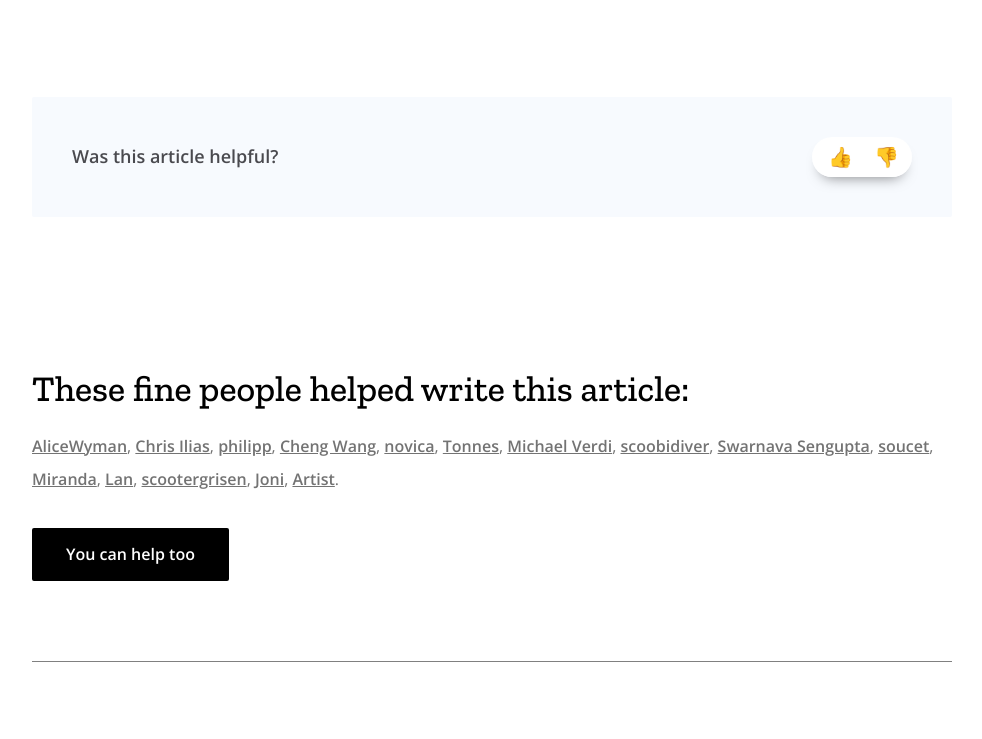
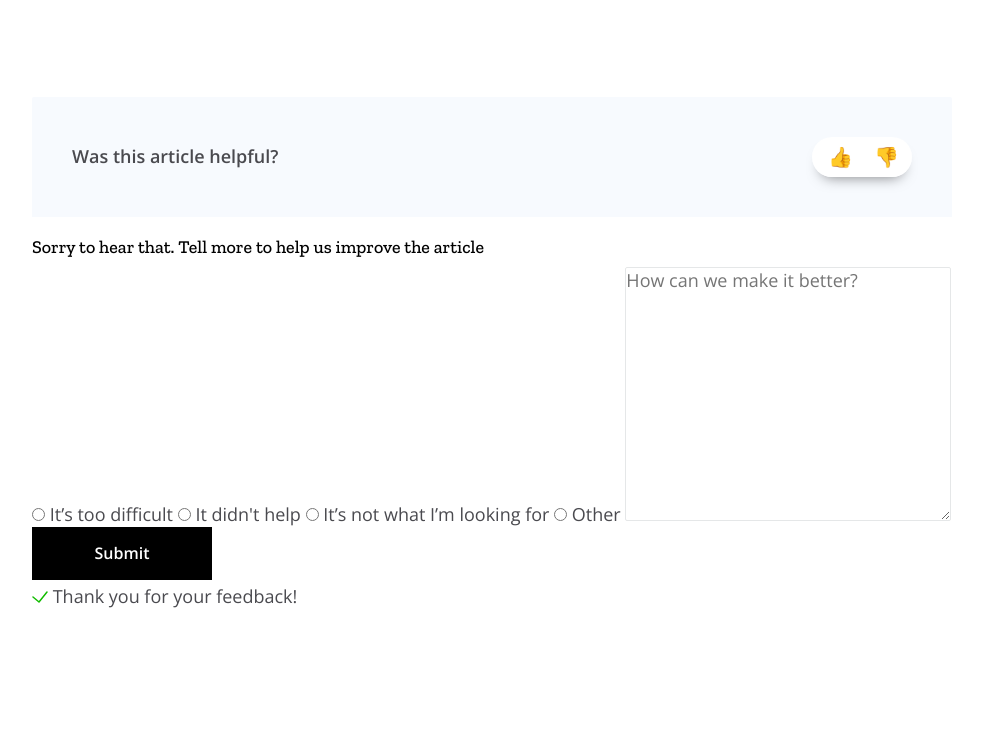
Before and after one commit to mozilla/sumo-experiments, a website built with Parcel: page src/enable-and-disable-cookies-website-preferences.html in a window 1280 px wide. Shown: the part 2997-3736 px from the top of the page, without its empty margins (148-1130 px from the left). Built offline with nearby package versions, Linux system fonts and the light colour scheme.

Commit message:
undo changes

```diff
--- a/src/enable-and-disable-cookies-website-preferences.html
+++ b/src/enable-and-disable-cookies-website-preferences.html
@@ -326,7 +326,7 @@
               cookies,see <a href="/en-US/kb/websites-say-cookies-are-blocked-unblock-them" target="_blank" class="blue-text"> Websites say cookies are blocked -
               Unblock them.</a></p>
 
-            <div class="vote-wrap vote-js">
+            <div class="vote-wrap">
               <div class="document-vote">
                 <form class="helpful" action="/en-US/kb/enable-and-disable-cookies-website-preferences/vote"
                       method="post">
@@ -353,7 +353,7 @@
                 </form>
               </div>
 
-              <div class="not-helpful-container">
+              <div id="not-helpful-container">
                 <h4 class="title">Sorry to hear that. Tell more to help us improve the article</h4>
 
                 <form>
@@ -381,7 +381,7 @@
                 </form>
               </div>
 
-              <div class="helpful-container">
+              <div id="helpful-container">
                 <p>
                   <svg width="16" height="12" viewBox="0 0 16 12" xmlns="http://www.w3.org/2000/svg">
                     <path d="M1 6l6 5 8-10" stroke="#12BC00" stroke-width="1.5" fill="none"
```
Also changed, not shown: src/insecure-password-warning-firefox.html (+0 -2 lines).
